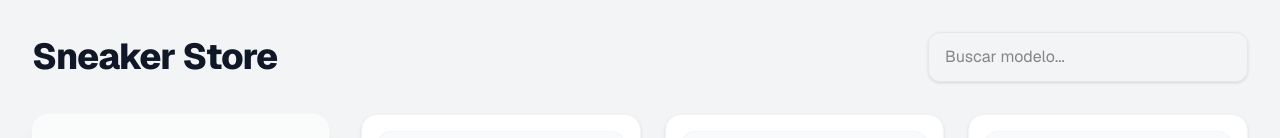
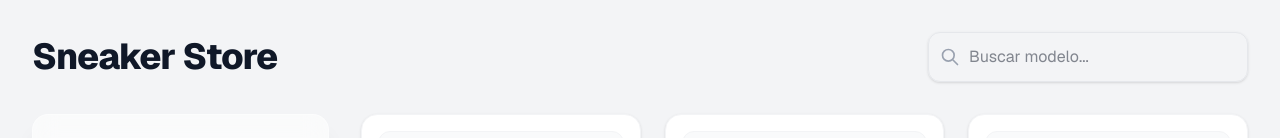
Before and after one commit to Willyang10x/catalogo-interativo, a Next.js app: page / in a window 1280 px wide. Shown: the top 138 px of the page. Built offline with nearby package versions, Linux system fonts and the light colour scheme.

Commit message:
refactor: limpa comentarios do codigo e melhora UI da barra de pesquisa

```diff
--- a/app/page.tsx
+++ b/app/page.tsx
@@ -12,8 +12,6 @@ export default function Home() {
   const [selectedCategories, setSelectedCategories] = useState<string[]>([]);
   const [searchQuery, setSearchQuery] = useState('');
   const [debouncedQuery, setDebouncedQuery] = useState('');
-
-  // Novo estado: Controla se a gaveta (drawer) está aberta no celular
   const [isMobileMenuOpen, setIsMobileMenuOpen] = useState(false);
 
   useEffect(() => {
@@ -47,23 +45,28 @@ export default function Home() {
 
   return (
     <div className="min-h-screen bg-gray-100 p-4 md:p-8 font-sans relative">
-
       <div className="mb-8 flex flex-col md:flex-row md:items-center justify-between gap-4">
         <h1 className="text-4xl font-extrabold text-gray-900 tracking-tight">
           Sneaker Store
         </h1>
 
-        {/* Agrupamos o Input e o Botão de Filtro Mobile */}
         <div className="flex gap-2 w-full md:w-80">
+          <div className="relative w-full">
+            <div className="absolute inset-y-0 left-0 flex items-center pl-3 pointer-events-none">
+              <svg aria-hidden="true" className="w-5 h-5 text-gray-400" fill="none" stroke="currentColor" viewBox="0 0 24 24" xmlns="http://www.w3.org/2000/svg">
+                <path strokeLinecap="round" strokeLinejoin="round" strokeWidth="2" d="M21 21l-6-6m2-5a7 7 0 11-14 0 7 7 0 0114 0z"></path>
+              </svg>
+            </div>
+
             <input
               type="text"
               placeholder="Buscar modelo..."
               value={searchQuery}
               onChange={(e) => setSearchQuery(e.target.value)}
-            className="w-full px-4 py-3 rounded-xl border border-gray-200 focus:ring-2 focus:ring-blue-500 focus:border-blue-500 outline-none transition-all shadow-sm"
+              className="w-full pl-10 pr-4 py-3 text-gray-900 rounded-xl border border-gray-200 focus:ring-2 focus:ring-blue-500 focus:border-blue-500 outline-none transition-all shadow-sm"
             />
+          </div>
 
-          {/* Botão que só aparece em telas pequenas (md:hidden) */}
           <button
             onClick={() => setIsMobileMenuOpen(true)}
             className="md:hidden px-4 py-3 bg-white border border-gray-200 rounded-xl shadow-sm font-semibold text-gray-700 active:bg-gray-50"
@@ -74,8 +77,6 @@ export default function Home() {
       </div>
 
       <div className="flex flex-col md:flex-row gap-8">
-
-        {/* OVERLAY ESCURO DO MOBILE (Clica fora para fechar) */}
         {isMobileMenuOpen && (
           <div
             className="fixed inset-0 z-40 bg-black/50 backdrop-blur-sm md:hidden transition-opacity"
@@ -83,10 +84,6 @@ export default function Home() {
           ></div>
         )}
 
-        {/* === SIDEBAR / DRAWER ===
-            No mobile: fixed, z-50, tela cheia com translate para animar.
-            No desktop (md:): volta a ser relativo, sem translate, com glassmorphism.
-        */}
         <aside className={`
           fixed inset-y-0 left-0 z-50 w-4/5 max-w-xs bg-white p-6 shadow-2xl overflow-y-auto
           transform transition-transform duration-300 ease-in-out
@@ -95,7 +92,6 @@ export default function Home() {
         `}>
           <div className="flex justify-between items-center mb-6">
             <h2 className="text-xl font-bold text-gray-800">Filtros</h2>
-            {/* Botão de Fechar do Mobile */}
             <button
               onClick={() => setIsMobileMenuOpen(false)}
               className="md:hidden text-gray-400 hover:text-gray-700 text-3xl leading-none"
@@ -141,7 +137,6 @@ export default function Home() {
               </div>
             </div>
 
-            {/* Botão extra no mobile para confirmar e fechar a gaveta */}
             <button
               onClick={() => setIsMobileMenuOpen(false)}
               className="w-full mt-6 py-3 bg-blue-600 text-white font-bold rounded-xl md:hidden active:bg-blue-700"
@@ -151,7 +146,6 @@ export default function Home() {
           </div>
         </aside>
 
-        {/* === GRID DE PRODUTOS === */}
         <main className="w-full md:w-3/4">
           {filteredProducts.length === 0 ? (
             <div className="bg-white rounded-2xl p-12 text-center shadow-sm border border-gray-100">
```
Lines whose indentation alone changed are shown as unchanged.
